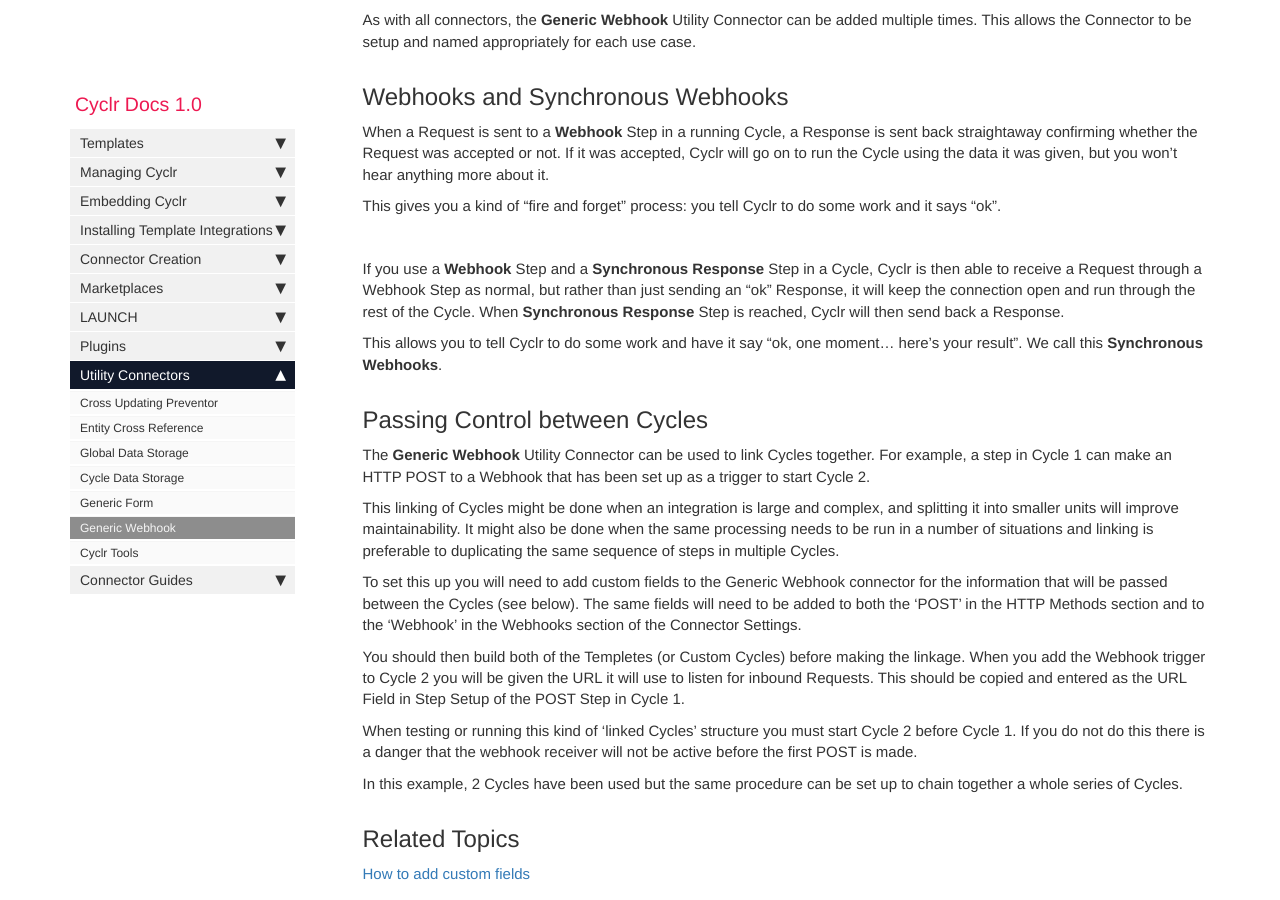
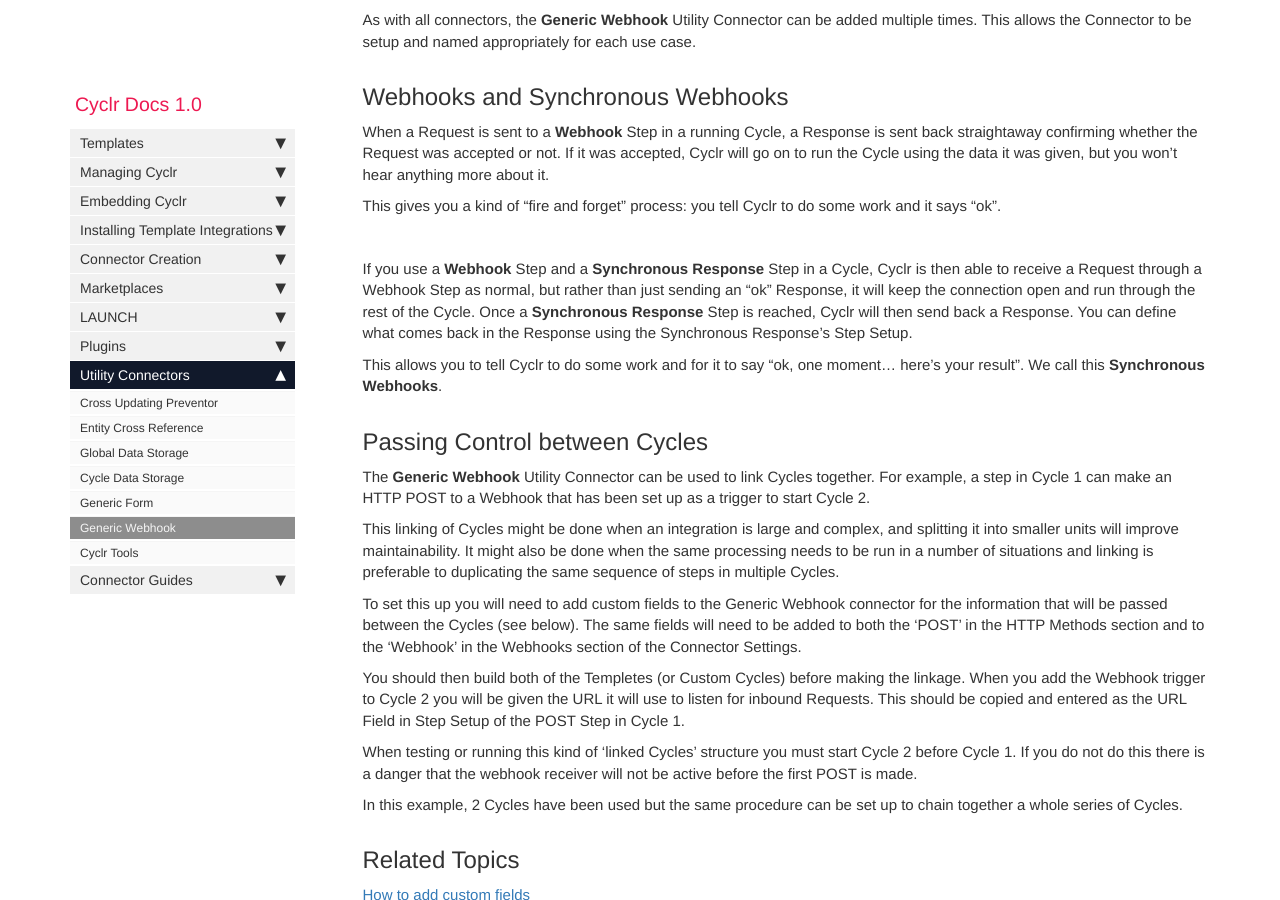
Before and after one commit to sneakysneak/docs, a Jekyll site: the page built from pages/utility-connectors/06-generic-webhook.md, in a window 1280 px wide and 900 px high, scrolled down 529 px. Built offline with Jekyll 4.4.1, drawn with Linux system fonts in a browser that asks for light colours; nearby versions of some CDN libraries; comment, search, counter and statistics services are not loaded.

Commit message:
Update 06-generic-webhook.md

```diff
--- a/pages/utility-connectors/06-generic-webhook.md
+++ b/pages/utility-connectors/06-generic-webhook.md
@@ -24,9 +24,9 @@ This gives you a kind of "fire and forget" process: you tell Cyclr to do some wo
 
 <br />
 
-If you use a **Webhook** Step and a **Synchronous Response** Step in a Cycle, Cyclr is then able to receive a Request through a Webhook Step as normal, but rather than just sending an "ok" Response, it will keep the connection open and run through the rest of the Cycle.  When **Synchronous Response** Step is reached, Cyclr will then send back a Response.
+If you use a **Webhook** Step and a **Synchronous Response** Step in a Cycle, Cyclr is then able to receive a Request through a Webhook Step as normal, but rather than just sending an "ok" Response, it will keep the connection open and run through the rest of the Cycle.  Once a **Synchronous Response** Step is reached, Cyclr will then send back a Response.  You can define what comes back in the Response using the Synchronous Response's Step Setup.
 
-This allows you to tell Cyclr to do some work and have it say "ok, one moment... here's your result".  We call this **Synchronous Webhooks**.
+This allows you to tell Cyclr to do some work and for it to say "ok, one moment... here's your result".  We call this **Synchronous Webhooks**.
 
 
 ## Passing Control between Cycles
```
